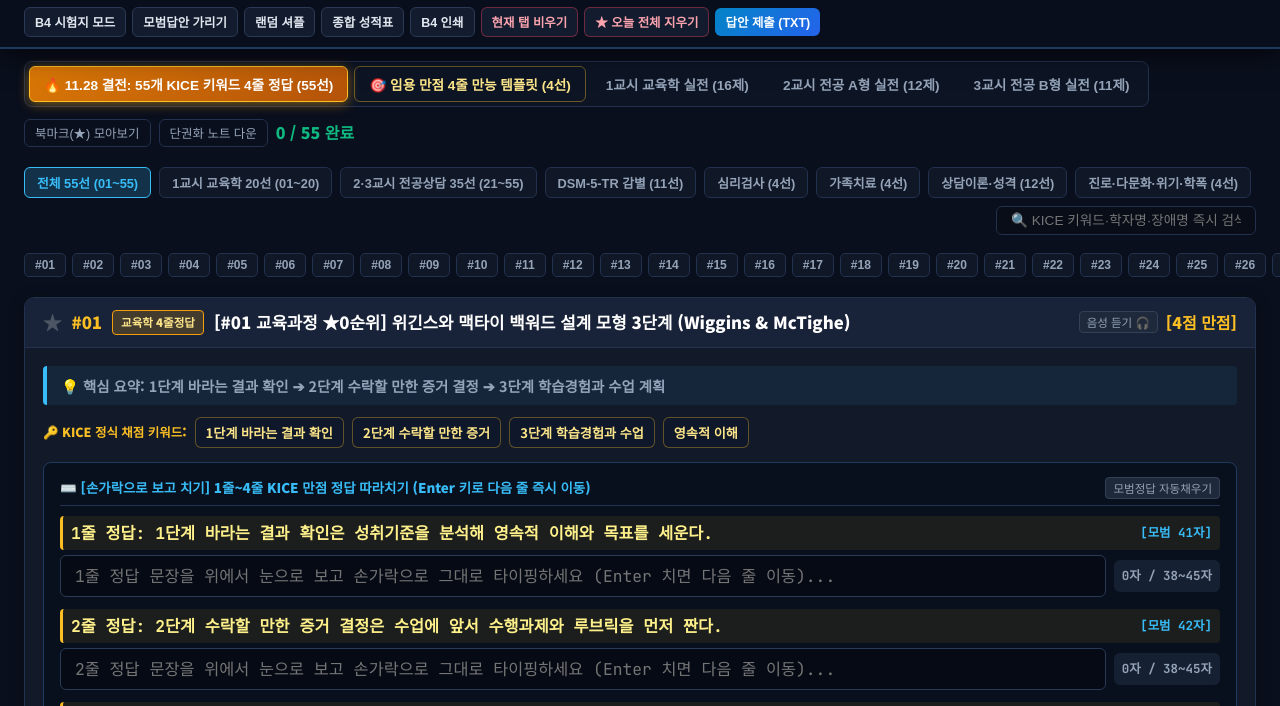
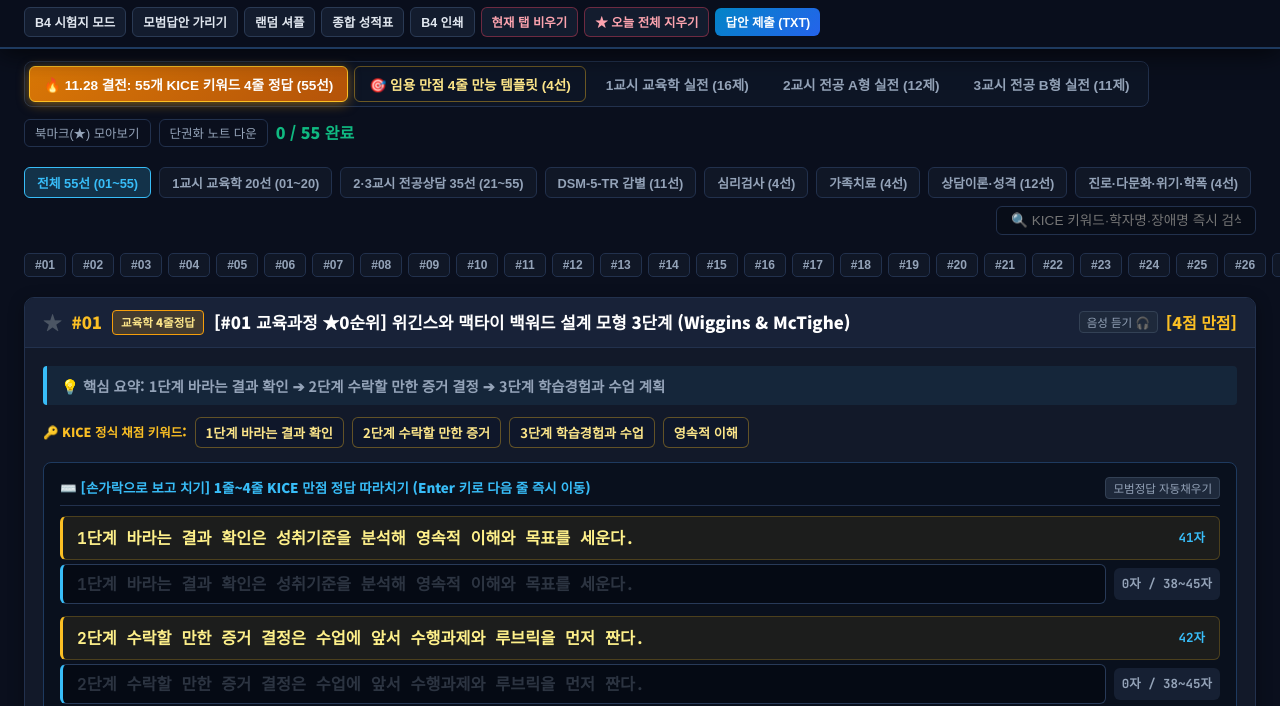
Before and after one commit to turtle-scanner/counseling-150-questions, a plain HTML site: page 2027_dark_55_keywords.html in a window 1280 px wide. Shown: the part 94-800 px from the top of the page. Drawn offline with Linux system fonts and the light colour scheme.

Commit message:
style: 1~4줄 정답 앞머리 라벨 제거 및 정답 문장과 타이핑 입력창 1:1 가로 길이·위치 완벽 정렬

```diff
--- a/2027_dark_55_keywords.html
+++ b/2027_dark_55_keywords.html
@@ -641,13 +641,15 @@ body.b4-paper-mode .line-by-line-box {
   align-items: center;
   gap: 8px;
   font-size: calc(1.02rem * var(--font-scale));
-  font-weight: 700;
+  font-weight: 600;
+  letter-spacing: 0px;
   color: #fef08a;
-  margin-bottom: 5px;
-  padding: 4px 8px;
+  margin-bottom: 4px;
+  padding: 8px 14px;
   background: rgba(251, 191, 36, 0.08);
+  border: 1px solid rgba(251, 191, 36, 0.22);
   border-left: 3px solid var(--accent-gold);
-  border-radius: 4px;
+  border-radius: 6px;
   font-family: 'JetBrains Mono', 'Noto Sans KR', monospace;
   transition: filter 0.2s;
 }
@@ -671,13 +673,21 @@ body.b4-paper-mode .lbl-target-line {
   flex: 1;
   background: #050a14;
   border: 1px solid #283a58;
+  border-left: 3px solid var(--accent-blue);
   border-radius: 6px;
-  padding: 9px 14px;
+  padding: 8px 14px;
   color: #ffffff;
   font-size: calc(1.02rem * var(--font-scale));
+  font-weight: 600;
+  letter-spacing: 0px;
   font-family: 'JetBrains Mono', 'Noto Sans KR', monospace;
   outline: none;
   transition: all 0.15s;
+}
+.lbl-input::placeholder {
+  color: rgba(148, 163, 184, 0.28);
+  font-weight: 600;
+  letter-spacing: 0px;
 }
 body.b4-paper-mode .lbl-input {
   background: #ffffff;
@@ -1496,14 +1506,14 @@ function renderCards() {
       const rowsHtml = linesArr.map((ln, idx) => `
         <div class="lbl-row">
           <div class="lbl-target-line">
-            <span><strong>${idx + 1}줄 정답:</strong> ${escapeHtml(ln)}</span>
-            <span style="font-size:0.78rem; color:var(--accent-blue);">[모범 ${ln.length}자]</span>
+            <span>${escapeHtml(ln)}</span>
+            <span style="font-size:0.78rem; color:var(--accent-blue);">${ln.length}자</span>
           </div>
           <div class="lbl-input-wrap">
             <input type="text"
               class="lbl-input"
               id="lbl-in-${key}-${idx}"
-              placeholder="${idx + 1}줄 정답 문장을 위에서 눈으로 보고 손가락으로 그대로 타이핑하세요 (Enter 치면 다음 줄 이동)..."
+              placeholder="${escapeHtml(ln)}"
               oninput="handleLineByLineInput('${currentPeriod}', ${q.num}, ${idx}, ${linesArr.length})"
               onkeydown="handleLineKeydown(event, '${key}', ${idx}, ${linesArr.length}, ${cardIdx})">
             <span class="lbl-char-badge" id="lbl-badge-${key}-${idx}">0자 / ${minC}~${maxC}자</span>
```
Also changed, not shown: exam_master_2027.html (+18 -8 lines), index.html (+18 -8 lines), typing_master.html (+18 -8 lines), 교육학/2027_KICE_전문상담_핵심키워드_55제_다크모드.html (+18 -8 lines), 교육학/2027_전문상담_AB형_타이핑_마스터_웹앱.html (+18 -8 lines), 교육학/exam_master_2027.html (+18 -8 lines), 교육학/index.html (+18 -8 lines).
